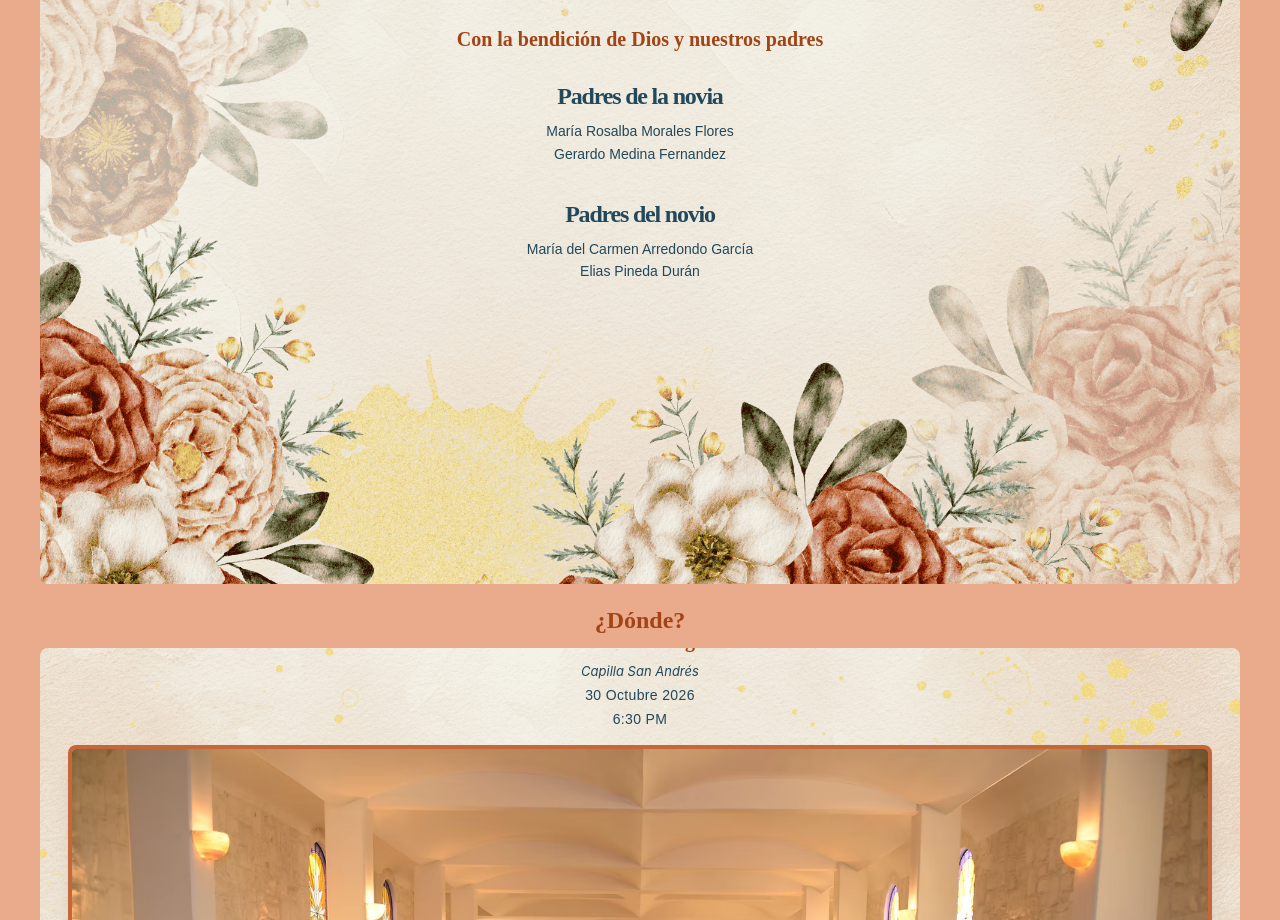
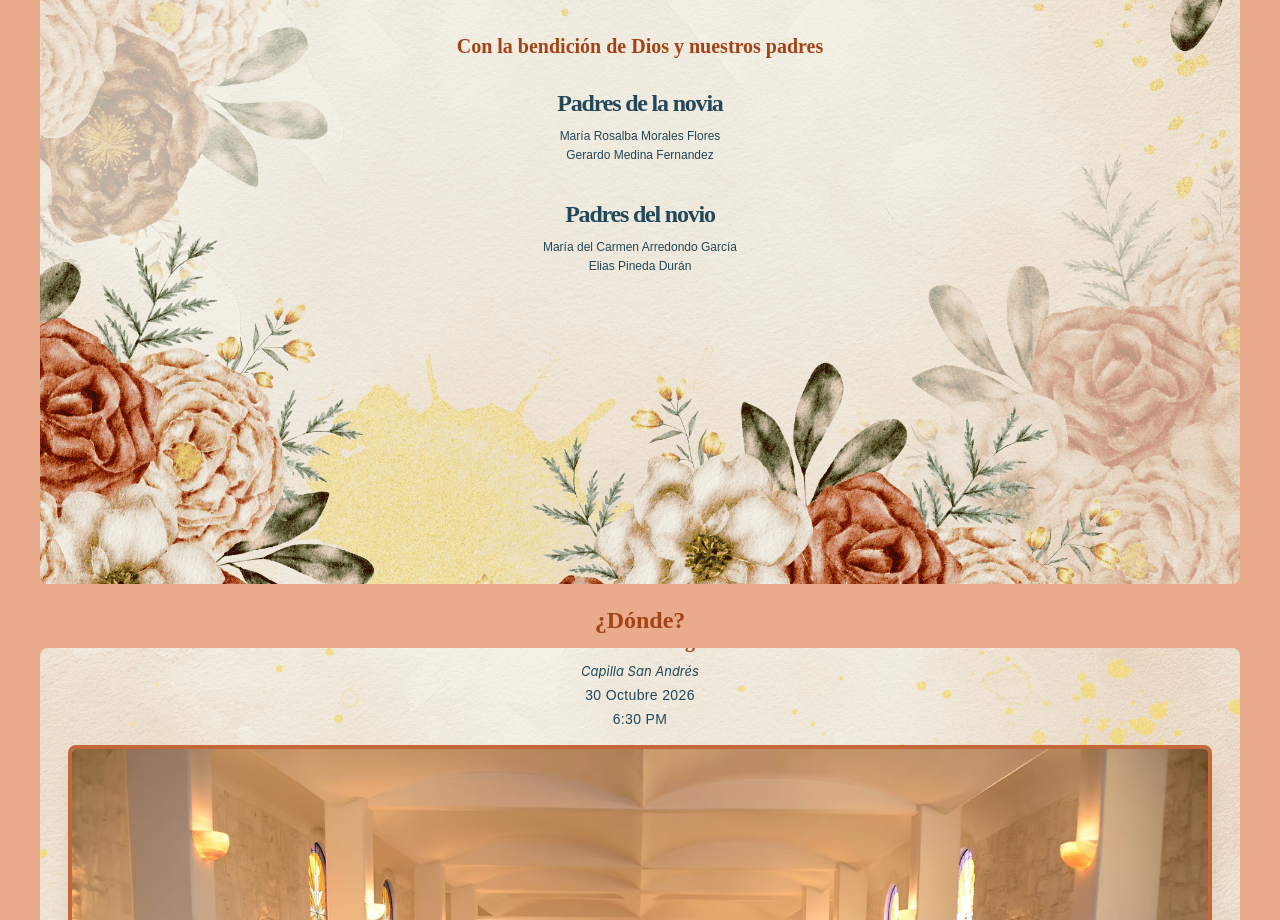
Before and after one commit to SPA07/wedding-invitation, a React (Vite) app: page / in a window 1280 px wide. Shown: the part 2240-3160 px from the top of the page. Built offline with nearby package versions, Linux system fonts and the light colour scheme; a web font is replaced by a local one.

Commit message:
fix: font size

```diff
--- a/src/components/Home.jsx
+++ b/src/components/Home.jsx
@@ -42,7 +42,7 @@ const Home = () => {
               <h2 className="font-ballet text-(--color-secondary) text-2xl tracking-tighter">
                 Padres de la novia
               </h2>
-              <p className="text-(--color-secondary) text-sm leading-relaxed">
+              <p className="text-(--color-secondary) text-[12px] leading-relaxed">
                 María Rosalba Morales Flores <br /> Gerardo Medina Fernandez
               </p>
             </div>
@@ -51,7 +51,7 @@ const Home = () => {
               <h2 className="font-ballet text-(--color-secondary) text-2xl tracking-tighter">
                 Padres del novio
               </h2>
-              <p className="text-(--color-secondary) text-sm leading-relaxed">
+              <p className="text-(--color-secondary) text-[12px] leading-relaxed">
                 María del Carmen Arredondo García <br /> Elias Pineda Durán
               </p>
             </div>
```
